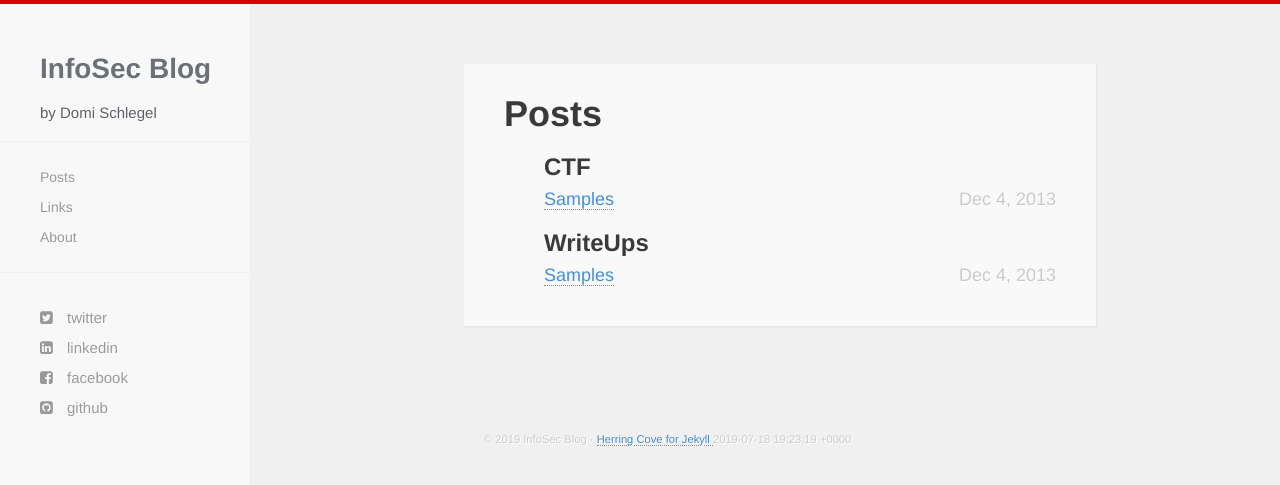
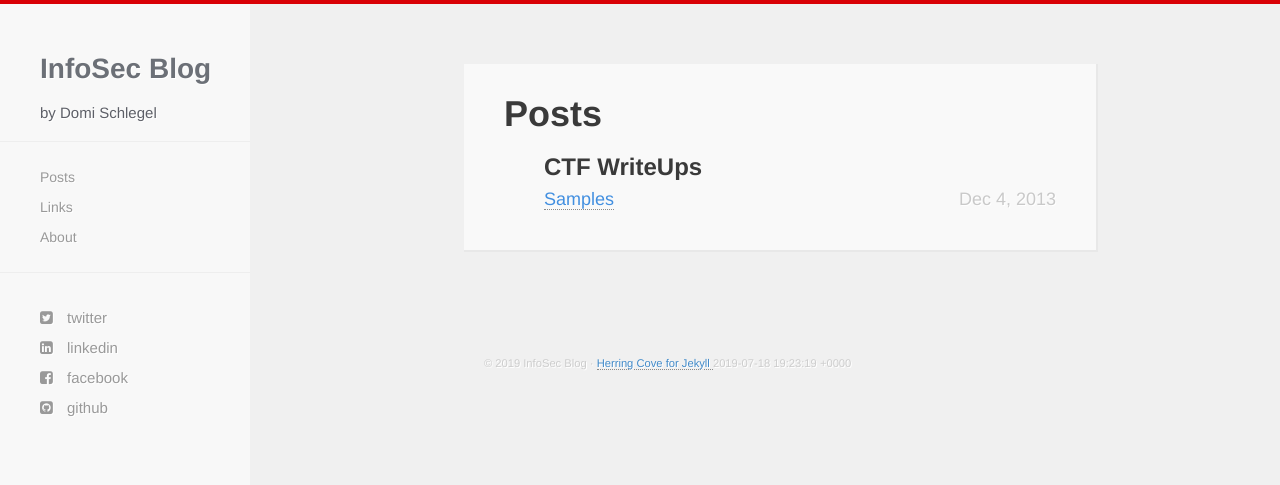
Before and after one commit to PhaNDoMs/PhaNDoMs.github.io, a Jekyll site: the page built from posts.html, in a window 1280 px wide. Shown: the top 485 px of the page. Built offline with Jekyll 4.4.1, drawn with Linux system fonts in a browser that asks for light colours; nearby versions of some CDN libraries; Markdown is read by kramdown in place of the engine named in the settings.

Commit message:
Update 2013-12-04-Samples.markdown

```diff
--- a/_posts/2013-12-04-Samples.markdown
+++ b/_posts/2013-12-04-Samples.markdown
@@ -1,6 +1,6 @@
 ---
 title: Samples
-categories: 'CTF WriteUps'
+categories: ['CTF WriteUps']
 tags: 'Test Lab by PenTestIT'
 ---
 
```
